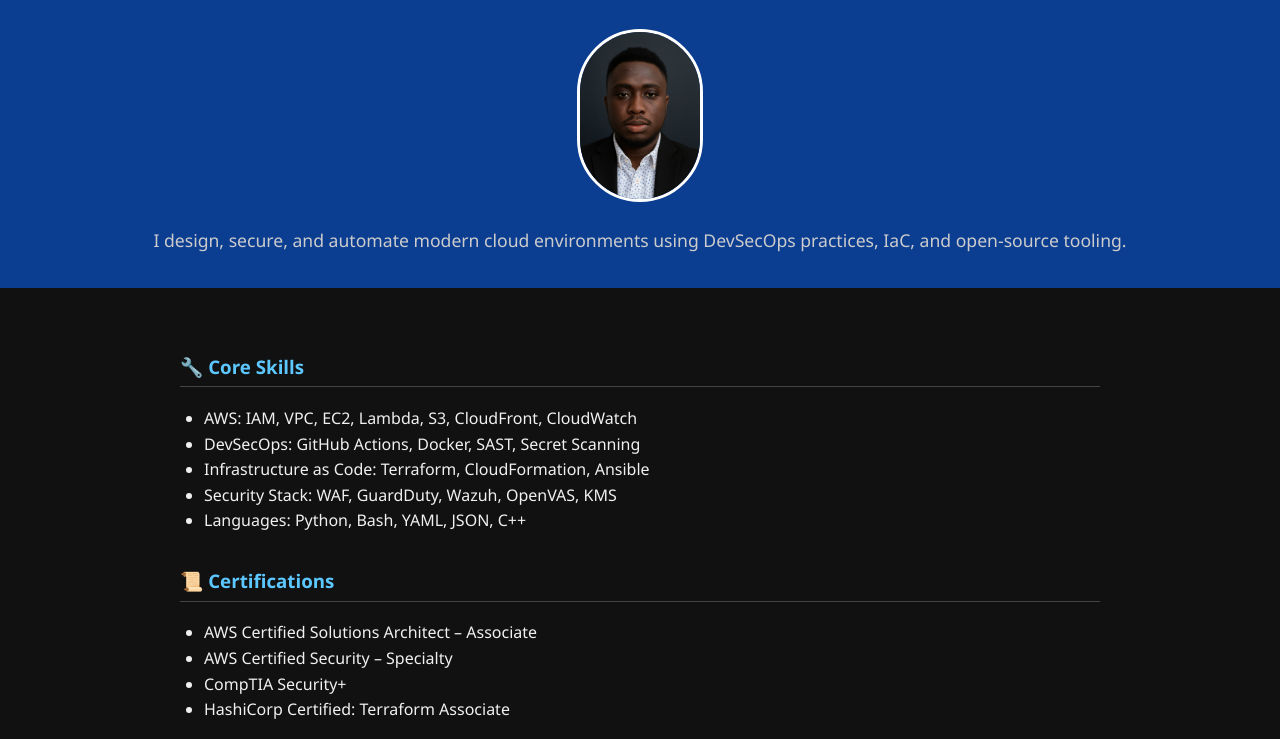
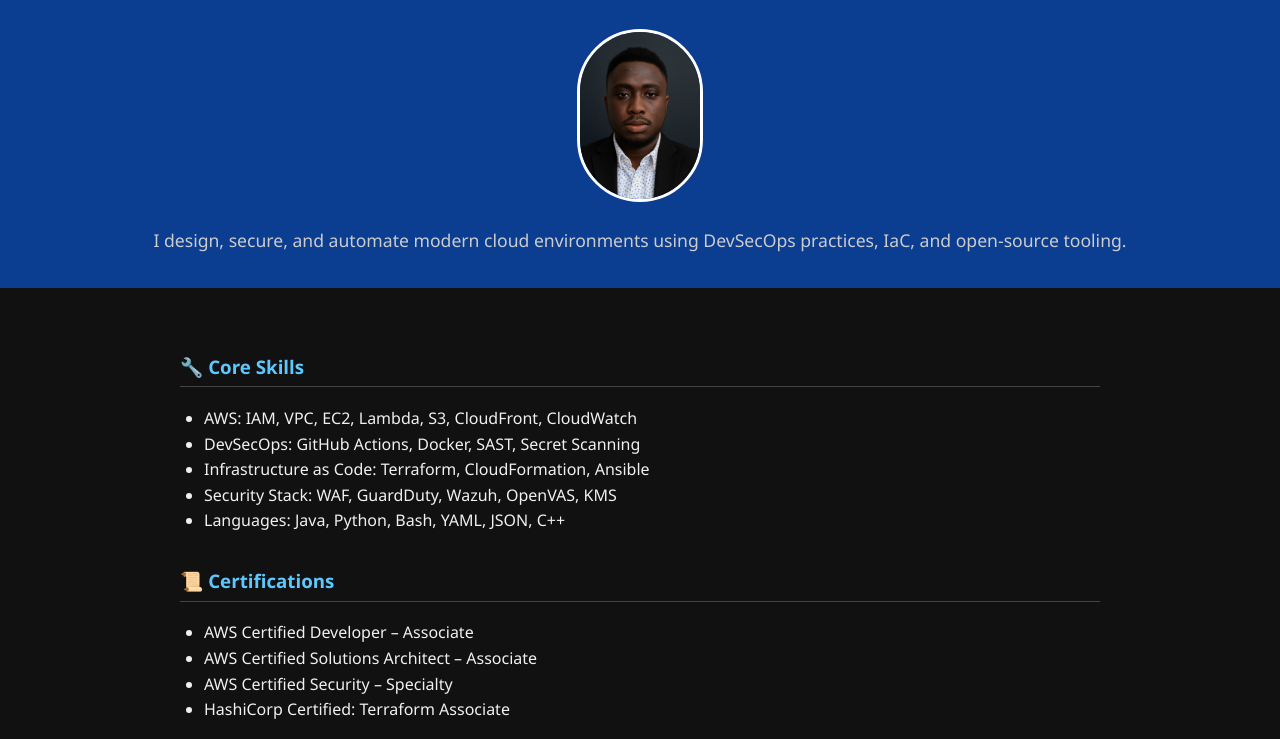
Before and after one commit to imsbuah/imsbuah.github.io, a plain HTML site: page index.html in a window 1280 px wide. Shown: the part 213-952 px from the top of the page. Drawn offline with Linux system fonts and the light colour scheme.

Commit message:
Update index.html

```diff
--- a/index.html
+++ b/index.html
@@ -112,14 +112,14 @@
       <li>DevSecOps: GitHub Actions, Docker, SAST, Secret Scanning</li>
       <li>Infrastructure as Code: Terraform, CloudFormation, Ansible</li>
       <li>Security Stack: WAF, GuardDuty, Wazuh, OpenVAS, KMS</li>
-      <li>Languages: Python, Bash, YAML, JSON, C++</li>
+      <li>Languages: Java, Python, Bash, YAML, JSON, C++</li>
     </ul>
 
     <h3>📜 Certifications</h3>
     <ul>
+      <li>AWS Certified Developer – Associate</li>
       <li>AWS Certified Solutions Architect – Associate</li>
       <li>AWS Certified Security – Specialty</li>
-      <li>CompTIA Security+</li>
       <li>HashiCorp Certified: Terraform Associate</li>
     </ul>
 
```
